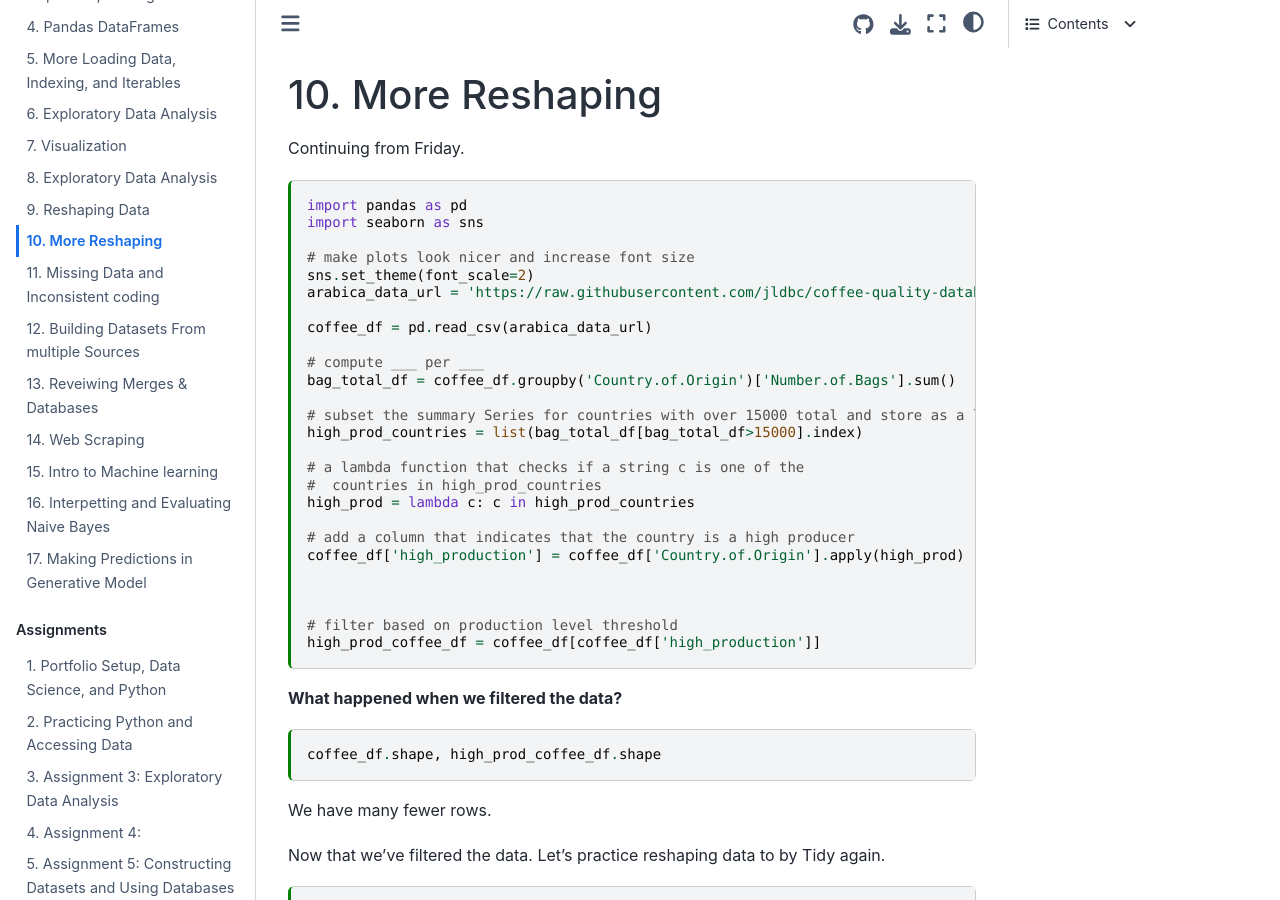
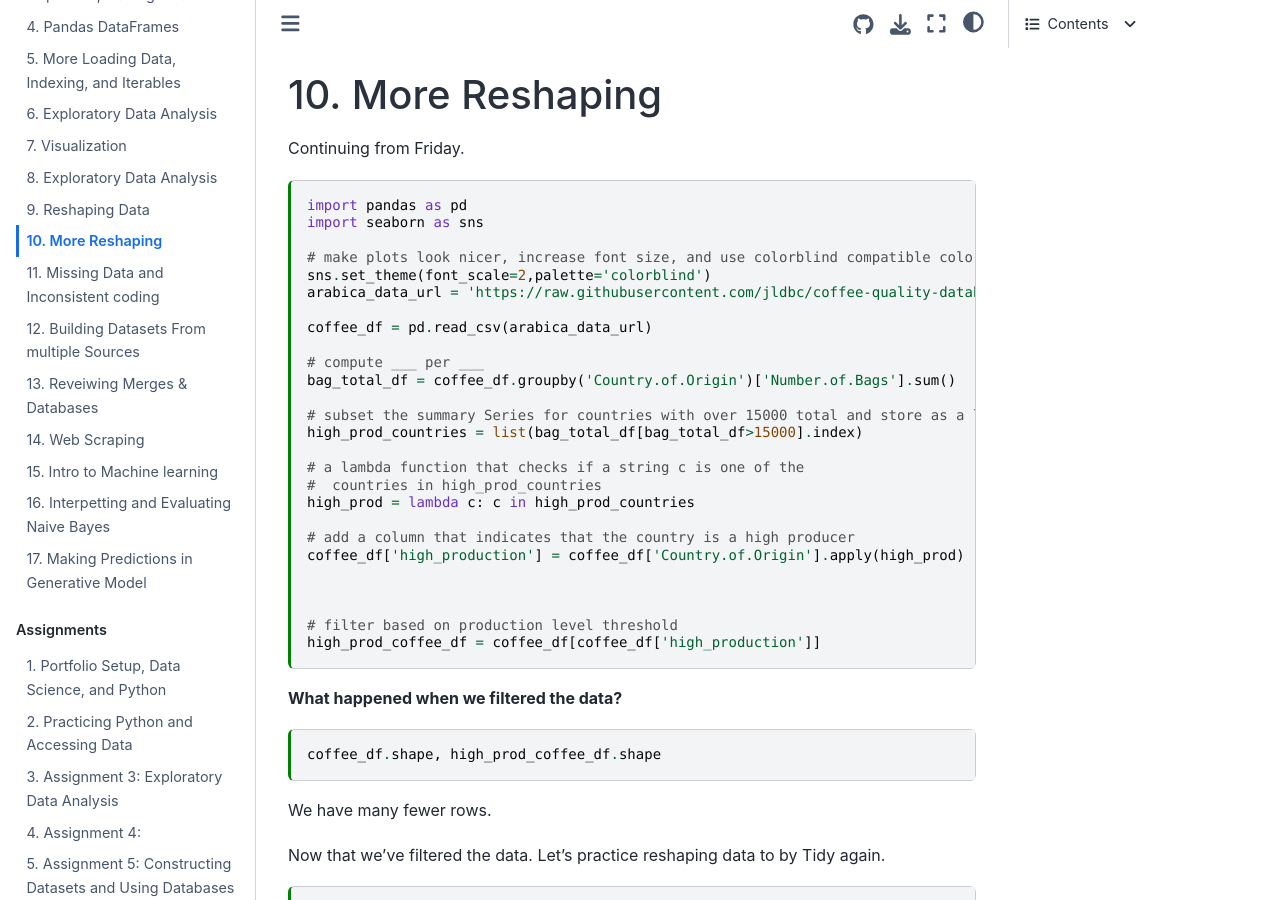
Before and after one commit to rhodyprog4ds/BrownFall21, a Jupyter Book: the page built from notes/2021-09-29.md, in a window 1280 px wide and 900 px high. Built offline with Jupyter Book 1.0.4 settings and Sphinx 7.4.7 and the Sphinx Book theme 1.1.4, drawn with Linux system fonts in a browser that asks for light colours; pages that are not in the unit, such as notebooks, are missing from menus.

Commit message:
use colorblind palette else where

```diff
--- a/notes/2021-09-29.md
+++ b/notes/2021-09-29.md
@@ -20,8 +20,8 @@ Continuing from Friday.
 import pandas as pd
 import seaborn as sns
 
-# make plots look nicer and increase font size
-sns.set_theme(font_scale=2)
+# make plots look nicer, increase font size, and use colorblind compatible colors
+sns.set_theme(font_scale=2,palette='colorblind')
 arabica_data_url = 'https://raw.githubusercontent.com/jldbc/coffee-quality-database/master/data/arabica_data_cleaned.csv'
 
 coffee_df = pd.read_csv(arabica_data_url)
```
Also changed, not shown: notes/2021-09-22.md (+1 -0 lines), notes/2021-09-24.md (+1 -0 lines), notes/2021-10-01.md (+3 -1 lines), notes/2021-10-13.md (+1 -0 lines), notes/2021-10-15.md (+1 -0 lines).
